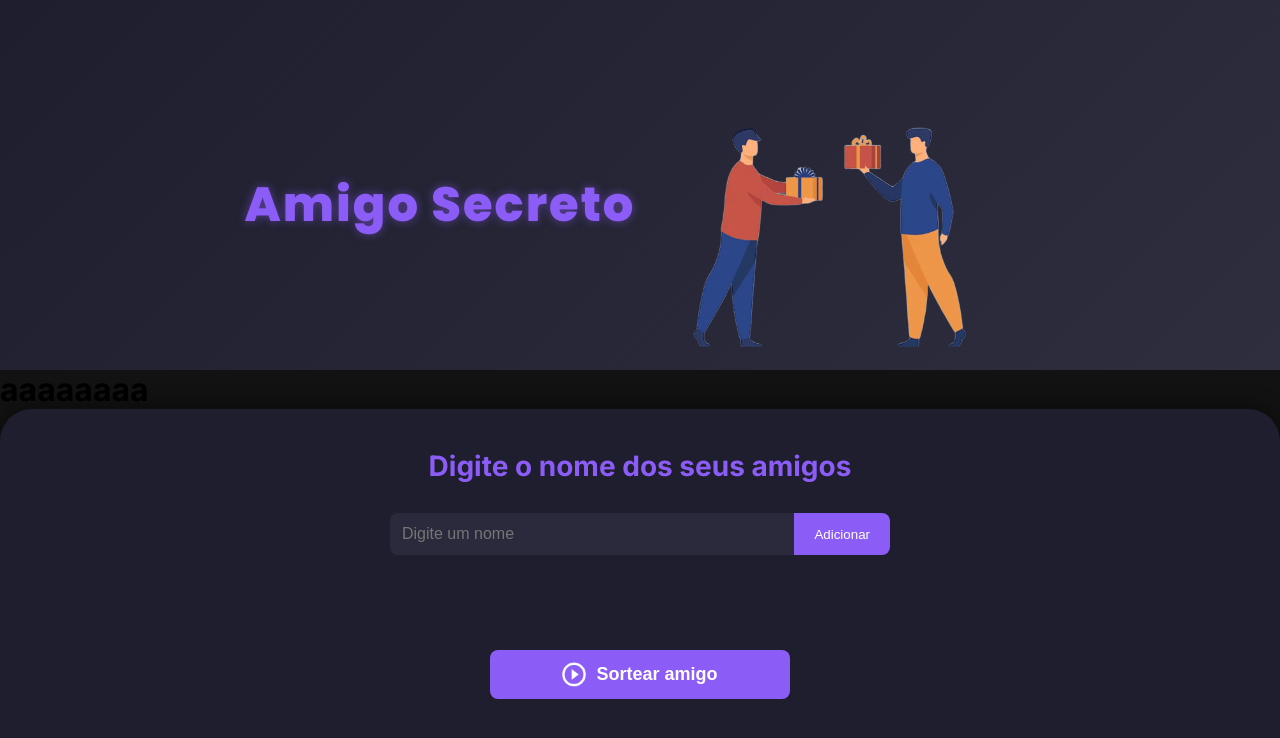
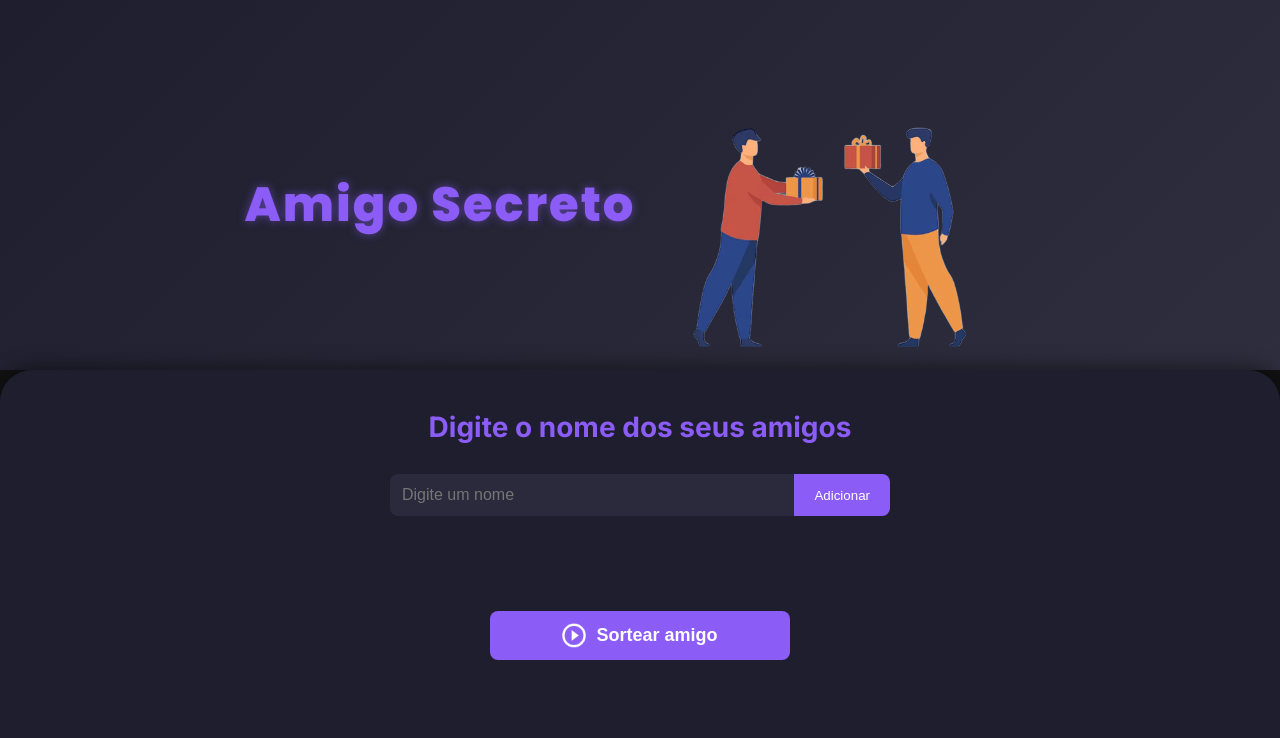
Before and after one commit to Cauee-dev/amigo-secreto, a plain HTML site: page index.html in a window 1280 px wide. Drawn offline with Linux system fonts and the light colour scheme.

Commit message:
commit corrigido

```diff
--- a/index.html
+++ b/index.html
@@ -19,8 +19,6 @@
             <h1 class="main-title">Amigo Secreto</h1>
             <img src="assets/presente.png" alt="Imagem representativa de amigo secreto" width="400">
         </header>
-
-        <h1>aaaaaaaa</h1>
 
         <section class="input-section">
             <h2 class="section-title">Digite o nome dos seus amigos</h2>
```
